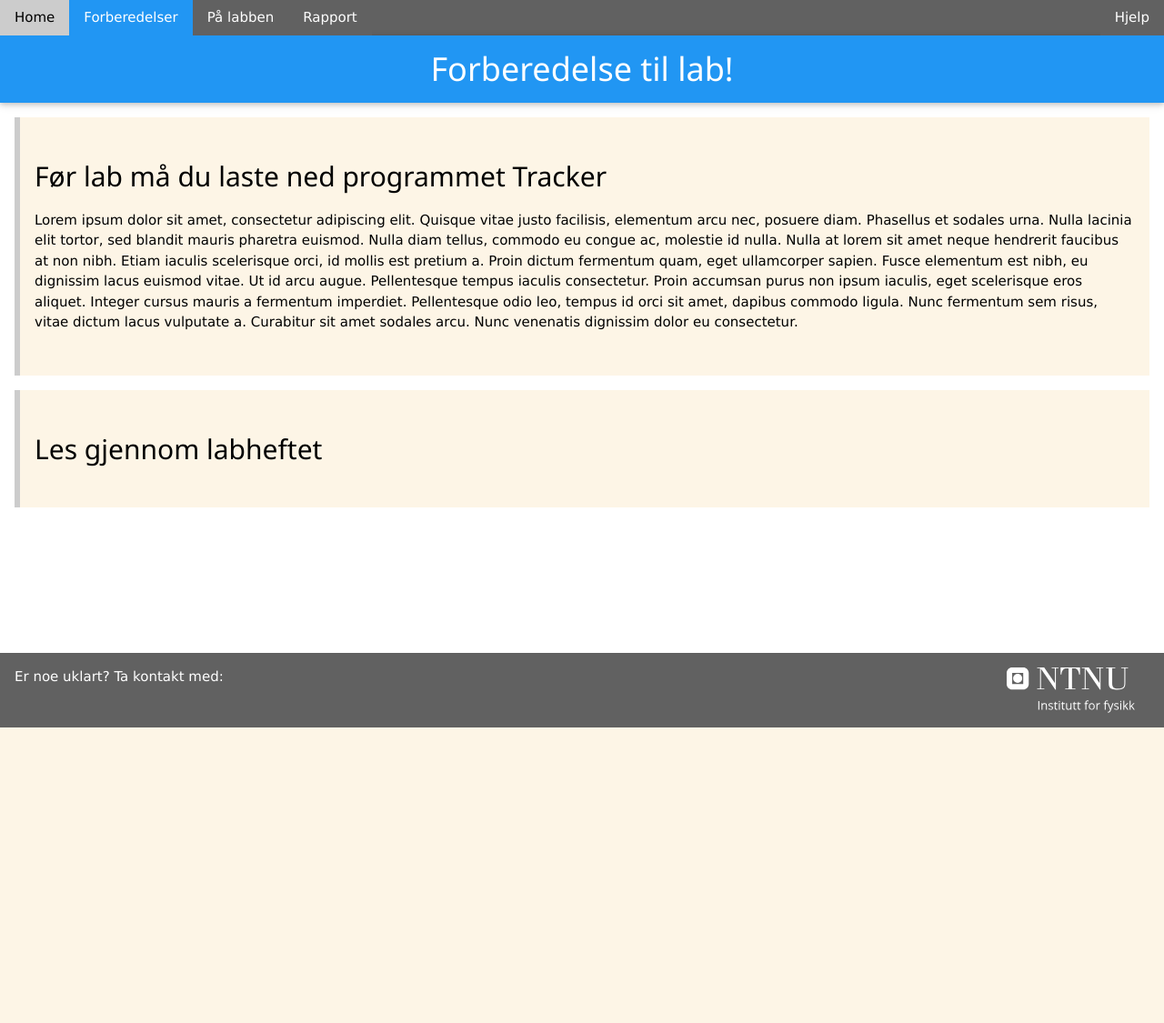
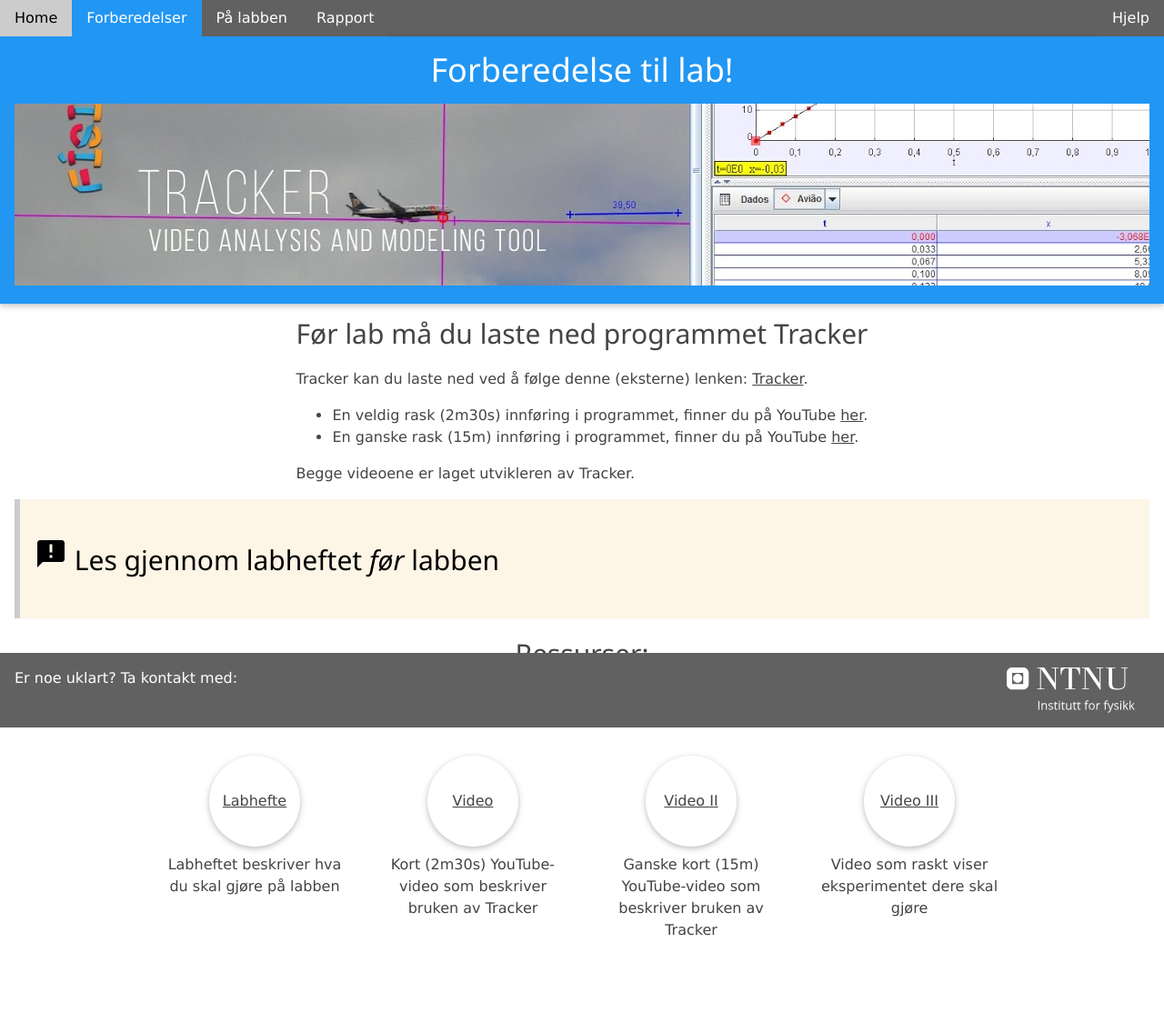
Before and after one commit to Northo/LabPage, a PHP site: page /forberedelse.phtml in a window 1280 px wide. Shown: the whole page at 91% size. Before the commit the page ends 800 px from the top, so only its background shows below. Run offline with PHP 8.4, Linux system fonts and the light colour scheme.

Commit message:
Adds more content and slightly changes the css

```diff
--- a/forberedelse.phtml
+++ b/forberedelse.phtml
@@ -2,14 +2,59 @@
 <?php include 'head.phtml'; ?>
 <div class="w3-container w3-blue w3-center w3-card">
     <h1>Forberedelse til lab!</h1>
+
+    <div class="crop_frame">
+	<img src="assets/tracker.jpg" class="w3-card">
+    </div>
 </div>
 
-        <section class="w3-container w3-panel w3-sand w3-margin w3-padding-32 w3-leftbar">
+<!-- <section class="w3-container w3-panel w3-sand w3-margin w3-padding-32 w3-leftbar"> -->
+<section class="narrow">
     <h2>Før lab må du laste ned programmet Tracker</h2>
-            <p>Lorem ipsum dolor sit amet, consectetur adipiscing elit. Quisque vitae justo facilisis, elementum arcu nec, posuere diam. Phasellus et sodales urna. Nulla lacinia elit tortor, sed blandit mauris pharetra euismod. Nulla diam tellus, commodo eu congue ac, molestie id nulla. Nulla at lorem sit amet neque hendrerit faucibus at non nibh. Etiam iaculis scelerisque orci, id mollis est pretium a. Proin dictum fermentum quam, eget ullamcorper sapien. Fusce elementum est nibh, eu dignissim lacus euismod vitae. Ut id arcu augue. Pellentesque tempus iaculis consectetur. Proin accumsan purus non ipsum iaculis, eget scelerisque eros aliquet. Integer cursus mauris a fermentum imperdiet. Pellentesque odio leo, tempus id orci sit amet, dapibus commodo ligula. Nunc fermentum sem risus, vitae dictum lacus vulputate a. Curabitur sit amet sodales arcu. Nunc venenatis dignissim dolor eu consectetur.</p>
+    <p>
+	Tracker kan du laste ned ved å følge denne (eksterne) lenken: <a href="https://www.compadre.org/osp/items/detail.cfm?ID=7365" target="_blank">Tracker</a>.<br />
+	<ul>
+	    <li>En veldig rask (2m30s) innføring i programmet, finner du på YouTube <a href="https://youtu.be/n4Eqy60yYUY" target="_blank">her</a>.</li>
+	    <li>En ganske rask (15m) innføring i programmet, finner du på YouTube <a href="https://youtu.be/La3H7JywgX0" target="_blank">her</a>.</li>
+	</ul>
+	Begge videoene er laget utvikleren av Tracker.
+    </p>
 </section>
 
 <section class="w3-container w3-panel w3-sand w3-margin w3-padding-32 w3-leftbar">
-            <h2>Les gjennom labheftet</h2>
+    <h2><i class="material-icons w3-xxlarge">announcement</i> Les gjennom labheftet <i>før</i> labben</h2>
+</section>
+
+<section class="w3-center">
+    <h2>Ressurser:</h2>
+    <div class="flex-container flex-center">
+	<div class="badge">
+	    <a href="forberedelse.phtml" class="badge__circle shadow">
+		Labhefte
+	    </a>
+	    Labheftet beskriver hva du skal gjøre på labben
+	</div>
+
+	<div class="badge">
+	    <a href="https://youtu.be/n4Eqy60yYUY" class="badge__circle shadow" target="_blank">
+		Video
+	    </a>
+	    Kort (2m30s) YouTube-video som beskriver bruken av Tracker
+	</div>
+
+	<div class="badge">
+	    <a href="https://youtu.be/La3H7JywgX0" class="badge__circle shadow" target="_blank">
+		Video II
+	    </a>
+	    Ganske kort (15m) YouTube-video som beskriver bruken av Tracker
+	</div>
+
+	<div class="badge">
+	    <a href="https://www.youtube.com/watch?v=K-Fc08X56R0" class="badge__circle shadow" target="_blank">
+		Video III
+	    </a>
+	    Video som raskt viser eksperimentet dere skal gjøre
+	</div>
+    </div>
 </section>
 <?php include 'footer.phtml'; ?>
--- a/head.phtml
+++ b/head.phtml
@@ -4,6 +4,8 @@
         <meta charset="UTF-8">
         <link rel="stylesheet" href="https://www.w3schools.com/w3css/4/w3.css">
         <link rel="stylesheet" href="style.css">
+	<link href="https://fonts.googleapis.com/icon?family=Material+Icons"
+      rel="stylesheet">
     </head>
     <body>
     <?php include 'navbar.phtml'; ?>
--- a/style.css
+++ b/style.css
@@ -1,3 +1,9 @@
+body {
+    color: #444;
+    font-size: 16px;
+    padding-bottom: 90px;  /* Account for height of footer */
+}
+
 .flex-container {
     display: flex;
     flex-wrap: wrap;
@@ -34,6 +40,22 @@
     transform: scale(1.1);
 }
 
+.narrow {
+    width: max-content;
+    max-width: 800px;
+    margin: 0 auto;
+}
+
+.crop_frame {
+    height: 200px;
+    overflow: hidden;
+    margin-bottom: 20px;
+}
+
+.crop_frame img {
+    margin-top: -390px;
+}
+
 .shadow {
     box-shadow: 0 2px 5px 0 rgba(0,0,0,0.16),0 2px 10px 0 rgba(0,0,0,0.12);
 }
```
Also changed, not shown: rapport.phtml (+31 -0 lines). Lines whose indentation alone changed are shown as unchanged.
